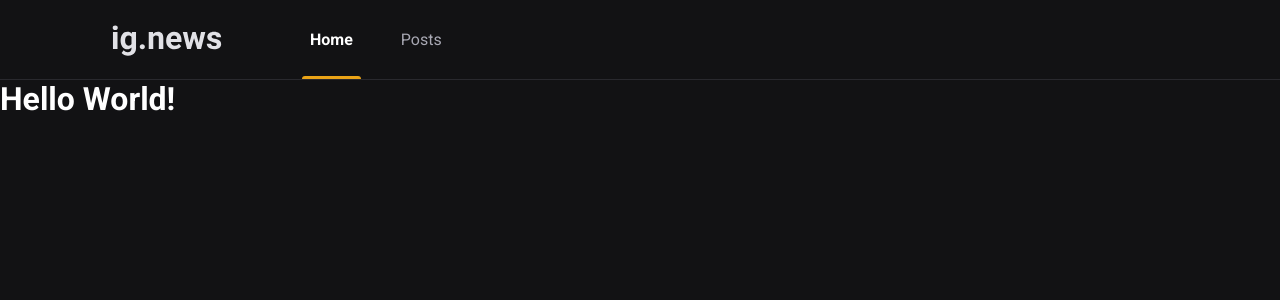
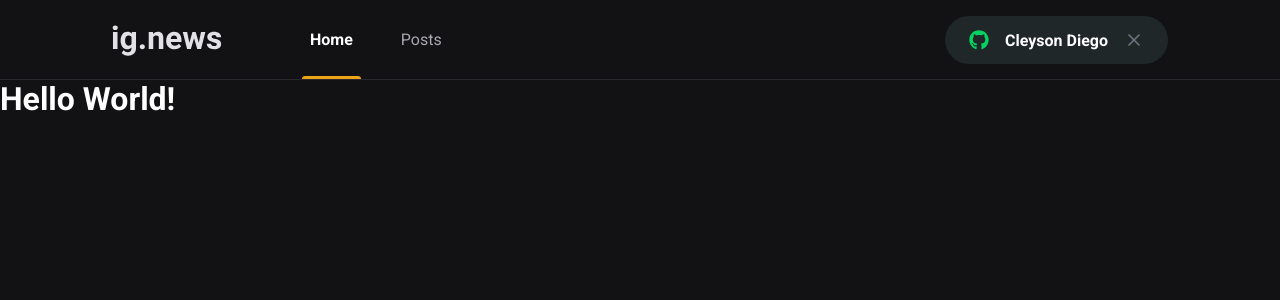
Before and after one commit to cleysondiego/ignews, a Next.js app: page / in a window 1280 px wide. Shown: the top 300 px of the page. Built offline with nearby package versions, Linux system fonts and the light colour scheme.

Commit message:
Aula: Componente: SignInButton

```diff
--- a/package.json
+++ b/package.json
@@ -11,6 +11,7 @@
     "next": "10.1.2",
     "react": "17.0.2",
     "react-dom": "17.0.2",
+    "react-icons": "^4.2.0",
     "sass": "^1.32.8"
   },
   "devDependencies": {
--- a/src/components/Header/index.tsx
+++ b/src/components/Header/index.tsx
@@ -1,3 +1,5 @@
+import { SignInButton } from '../SignInButton';
+
 import styles from './styles.module.scss';
 
 export function Header() {
@@ -9,6 +11,8 @@
           <a className={styles.active}>Home</a>
           <a>Posts</a>
         </nav>
+
+        <SignInButton />
       </div>
     </header>
   );
--- a/src/components/Header/styles.module.scss
+++ b/src/components/Header/styles.module.scss
@@ -51,4 +51,8 @@
       }
     }
   }
+
+  button {
+    margin-left: auto;
+  }
 }
--- /dev/null
+++ b/src/components/SignInButton/index.tsx
@@ -0,0 +1,31 @@
+import { FaGithub } from 'react-icons/fa';
+import { FiX } from 'react-icons/fi';
+
+import styles from './styles.module.scss';
+
+export function SignInButton() {
+  const isUserLoggedIn = true;
+
+  return isUserLoggedIn ? (
+    <button
+      type="submit"
+      className={styles.signInButton}
+    >
+      <FaGithub color="#04d361" />
+      Cleyson Diego
+      <FiX
+        color="#737380"
+        className={styles.closeIcon}
+      />
+
+    </button>
+  ) : (
+    <button
+      type="submit"
+      className={styles.signInButton}
+    >
+      <FaGithub color="#eba417" />
+      Sign in with Github
+    </button>
+  )
+}
--- /dev/null
+++ b/src/components/SignInButton/styles.module.scss
@@ -0,0 +1,33 @@
+.signInButton {
+  height: 3rem;
+  border-radius: 3rem;
+  background: var(--gray-850);
+  border: 0;
+  padding: 0 1.5rem;
+
+  display: flex;
+  align-items: center;
+  justify-content: center;
+
+  color: var(--white);
+  font-weight: bold;
+
+  svg {
+    width: 20px;
+    height: 20px;
+  }
+
+  svg:first-child {
+    margin-right: 1rem;
+  }
+
+  svg.closeIcon {
+    margin-left: 1rem;
+  }
+
+  transition: filter 0.2s;
+
+  &:hover {
+    filter: brightness(0.8);
+  }
+}
--- a/src/styles/global.scss
+++ b/src/styles/global.scss
@@ -10,6 +10,7 @@
   --gray-100: #e1e1e6;
   --gray-300: #a8a8b3;
   --gray-800: #29292e;
+  --gray-850: #1f2729;
   --gray-900: #121214;
 
   --cyan-500: #61dafb;
```
Also changed, not shown: 1 other file (tests, documents, lock files or other folders).
